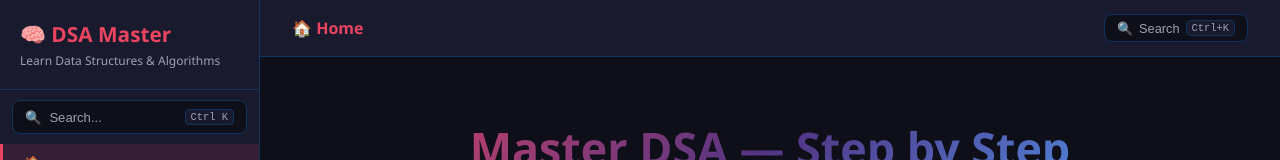
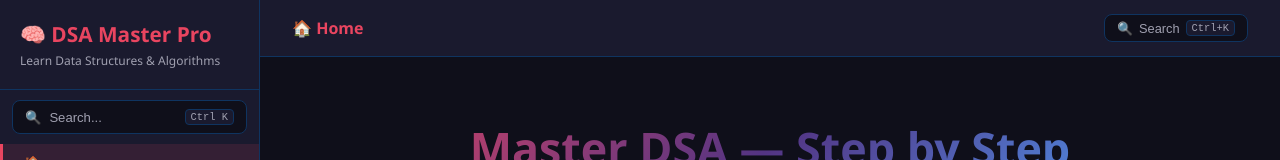
Before and after one commit to OmKarvrneKar/DSA-Learner, a React (Vite) app: page / in a window 1280 px wide. Shown: the top 160 px of the page. Built offline with nearby package versions, Linux system fonts and the light colour scheme.

Commit message:
Update app title to DSA Master Pro

```diff
--- a/src/App.jsx
+++ b/src/App.jsx
@@ -55,7 +55,7 @@ function Sidebar({ open, onClose, onSearch }) {
       <div className={`overlay ${open ? 'show' : ''}`} onClick={onClose} />
       <nav className={`sidebar ${open ? 'open' : ''}`}>
         <div className="sidebar-logo">
-          <h1>🧠 DSA Master</h1>
+          <h1>🧠 DSA Master Pro</h1>
           <p>Learn Data Structures & Algorithms</p>
         </div>
 
```
